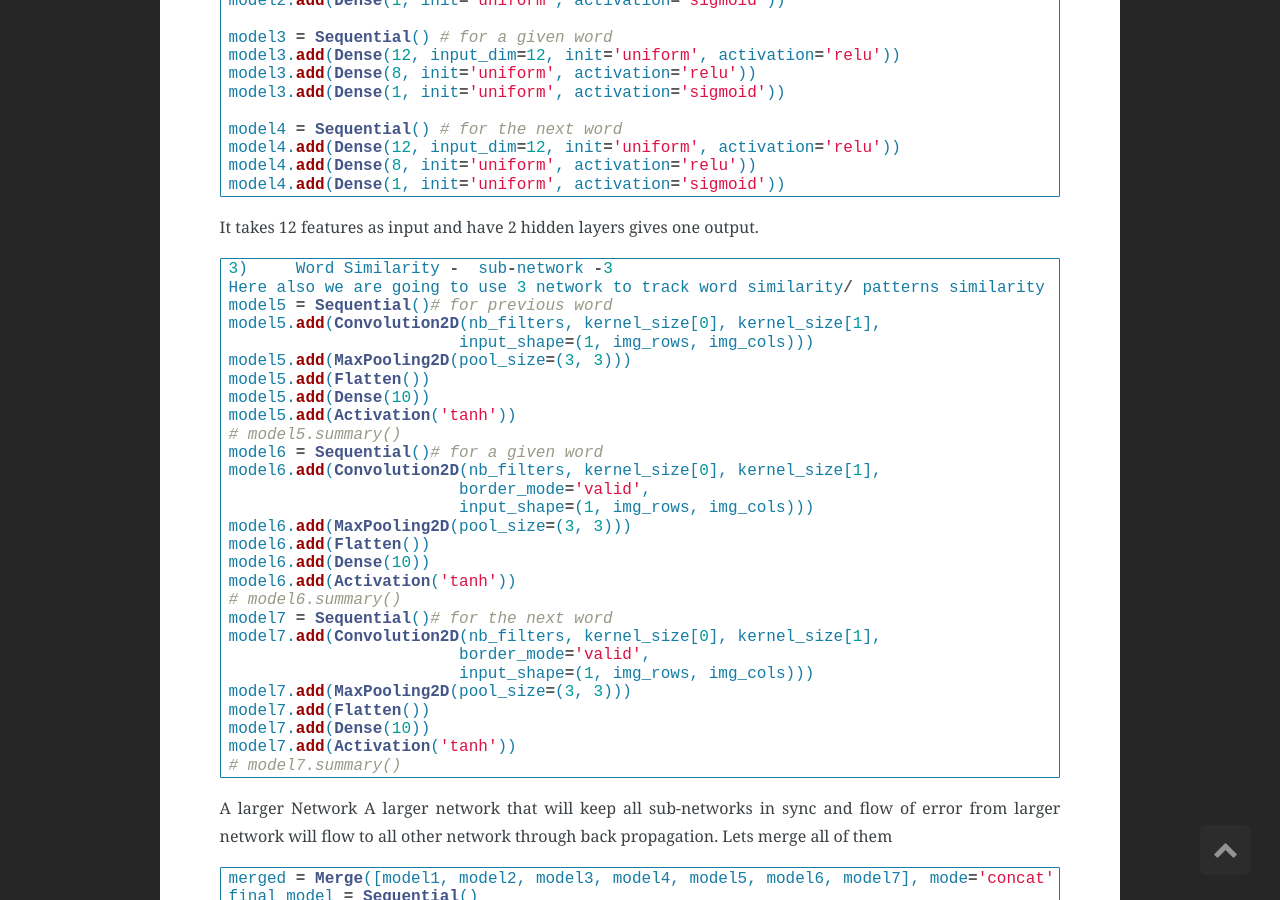
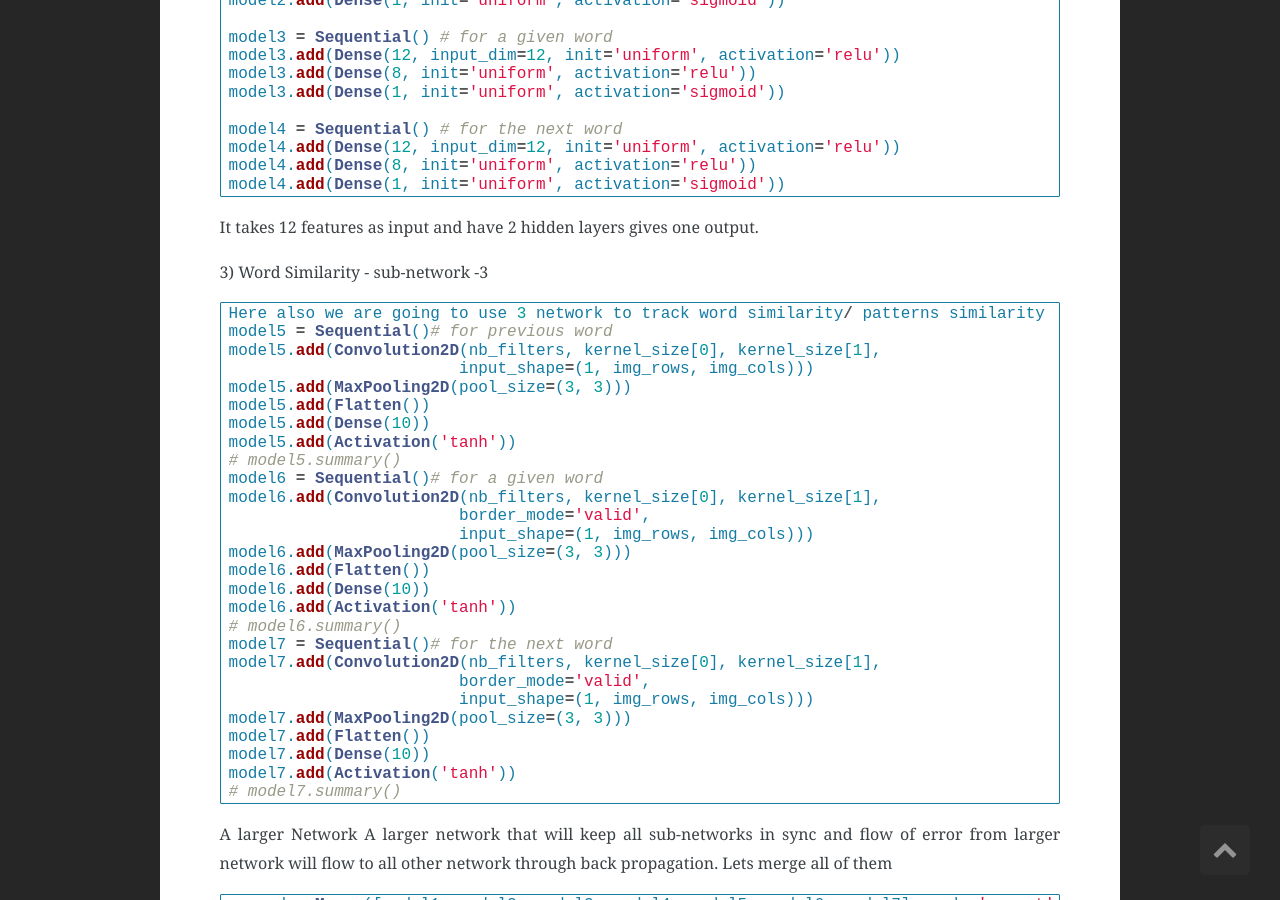
Before and after one commit to snlpatel001213/snlpatel001213_old.github.io, a Jekyll site: the page built from _posts/2017-07-12-the-wonderful-himalayan.markdown, in a window 1280 px wide and 900 px high, scrolled down 4291 px. Built offline with Jekyll 4.4.1, drawn with Linux system fonts in a browser that asks for light colours; comment, search, counter and statistics services are not loaded.

Commit message:
doc updated

````diff
--- a/_posts/2017-07-12-the-wonderful-himalayan.markdown
+++ b/_posts/2017-07-12-the-wonderful-himalayan.markdown
@@ -170,8 +170,10 @@ model4.add(Dense(1, init='uniform', activation='sigmoid'))
 
 It takes 12 features as input and have 2 hidden layers gives one output.
 
+
+3)     Word Similarity -  sub-network -3
+
 ```python
-3)     Word Similarity -  sub-network -3
 Here also we are going to use 3 network to track word similarity/ patterns similarity for tagging a particular word as Person. To see details of how to represent a word so that network is able to identify similarity/ patterns, goto section 2 of my language representation tutorial.
 model5 = Sequential()# for previous word
 model5.add(Convolution2D(nb_filters, kernel_size[0], kernel_size[1],
````
